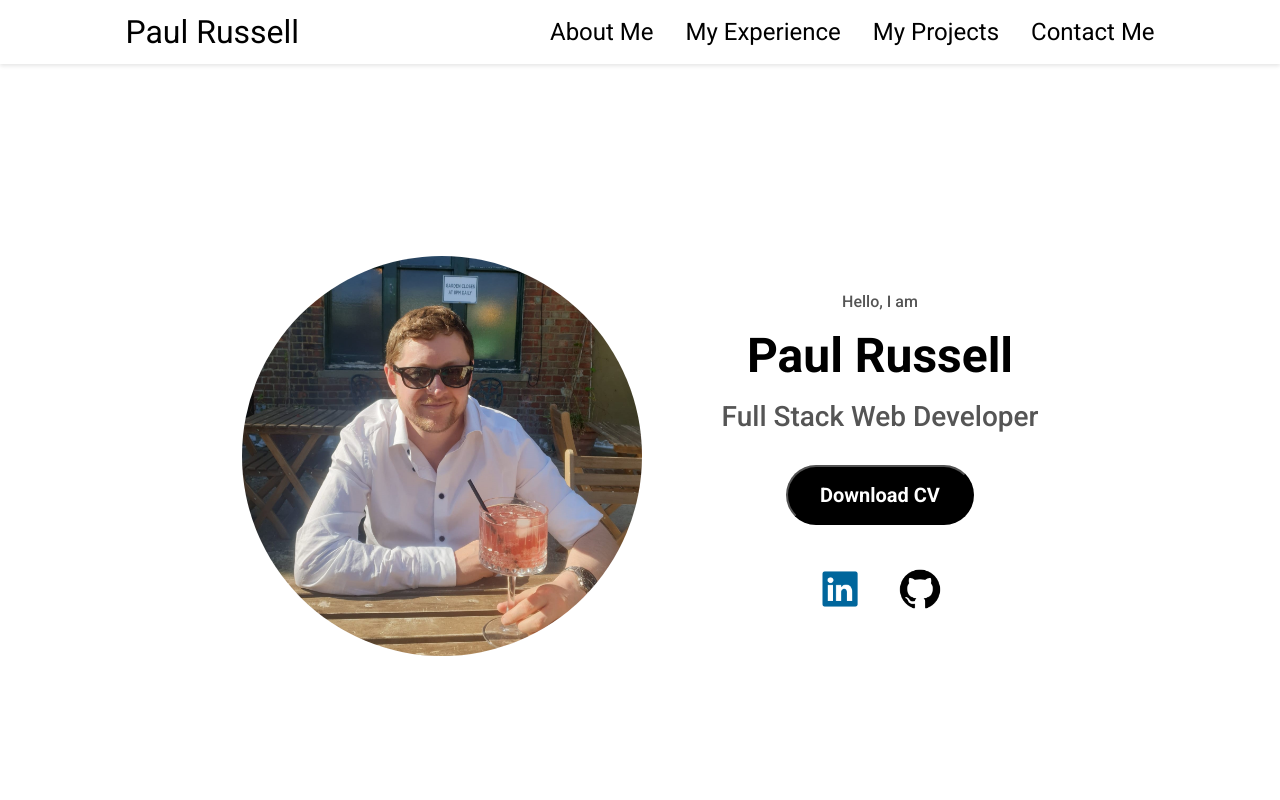
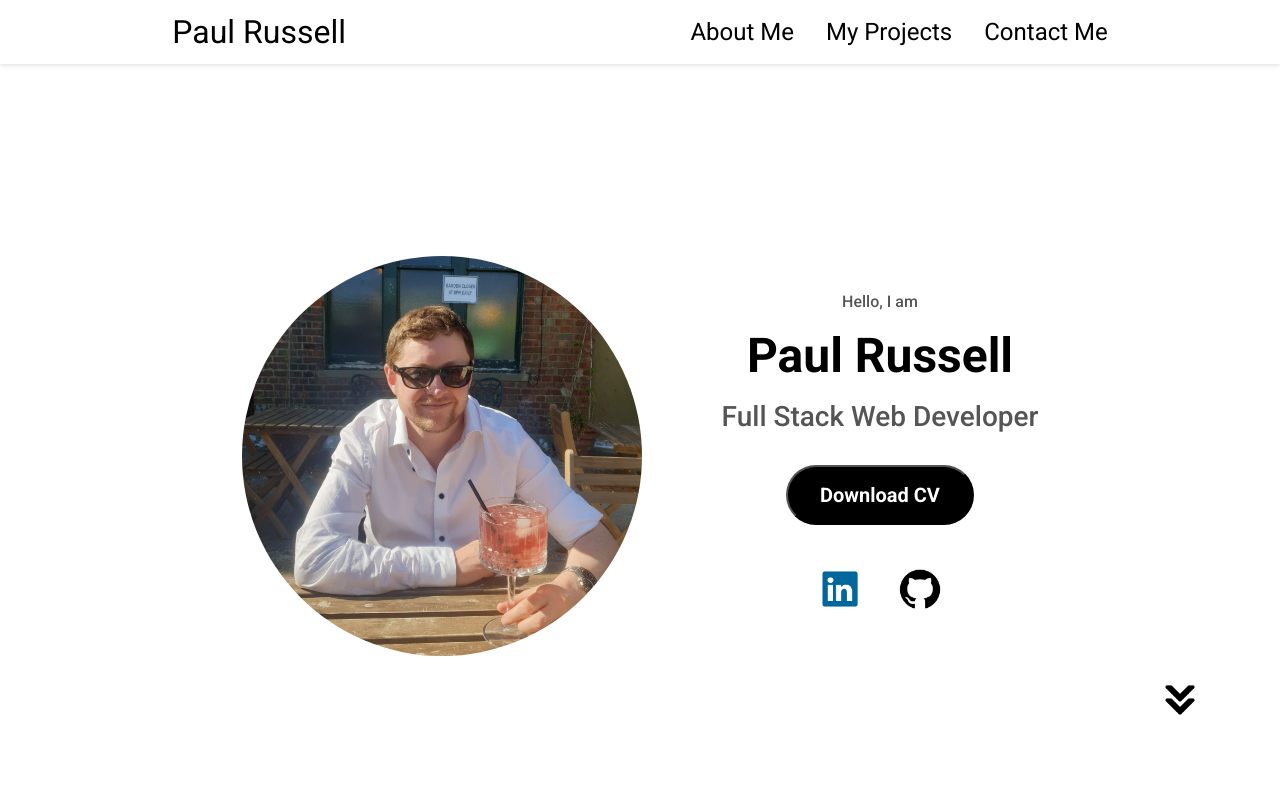
Before and after one commit to PaulR1209/portfolio-website, a website: page index.html in a window 1280 px wide. Shown: the top 800 px of the page. Drawn offline with Linux system fonts and the light colour scheme.

Commit message:
add click function to arrow button

```diff
--- a/assets/css/style.css
+++ b/assets/css/style.css
@@ -144,6 +144,7 @@ section {
 /* Profile Section */
 
 #profile {
+  position: relative;
   display: flex;
   justify-content: center;
   gap: 5rem;
@@ -287,6 +288,7 @@ section {
 
 .arrow {
   position: absolute;
+  bottom: 0;
   right: -5rem;
   cursor: pointer;
 }
--- a/index.html
+++ b/index.html
@@ -18,11 +18,10 @@
 
   <body>
     <nav id="navbar">
-      <div class="logo">Paul Russell</div>
+      <div class="logo"><a href="#profile">Paul Russell</a></div>
       <div>
         <ul id="navlinks">
           <li><a href="#about">About Me</a></li>
-          <li><a href="#experience">My Experience</a></li>
           <li><a href="#projects">My Projects</a></li>
           <li><a href="#contact">Contact Me</a></li>
         </ul>
@@ -40,9 +39,6 @@
         <div>
           <ul id="menu-links">
             <li><a href="#about" onclick="toggleMenu()">About Me</a></li>
-            <li>
-              <a href="#experience" onclick="toggleMenu()">My Experience</a>
-            </li>
             <li><a href="#projects" onclick="toggleMenu()">My Projects</a></li>
             <li><a href="#contact" onclick="toggleMenu()">Contact Me</a></li>
           </ul>
@@ -92,6 +88,12 @@
           </a>
         </div>
       </div>
+      <img
+        class="icon arrow"
+        src="./assets/images/chevron-double-down.png"
+        alt="next section button"
+        onclick="location.href='./#about'"
+      />
     </section>
     <section id="about">
       <h1 class="title">About Me</h1>
@@ -143,6 +145,7 @@
         class="icon arrow"
         src="./assets/images/chevron-double-down.png"
         alt="next section button"
+        onclick="location.href='./#projects'"
       />
     </section>
     <script src="assets/js/script.js"></script>
```
